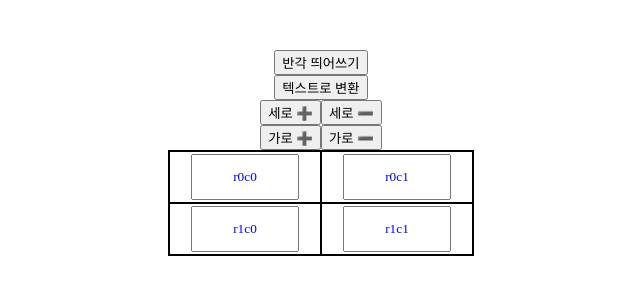
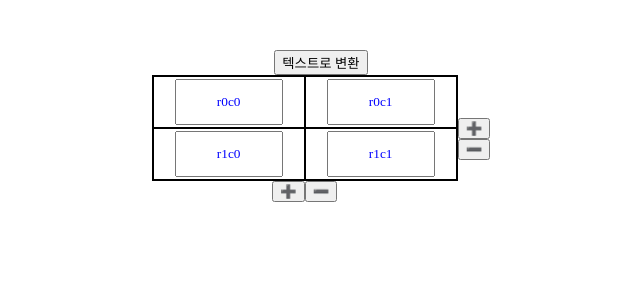
Before and after one commit to Barkshihun/table-to-text, a React (Vite) app: page / in a window 1280 px wide. Shown: the top 300 px of the page, without its empty margins (319-959 px from the left). Built offline with nearby package versions, Linux system fonts and the light colour scheme; a web font is replaced by a local one.

Commit message:
띄어쓰기 전환을 Output으로 이동

```diff
--- a/src/App.tsx
+++ b/src/App.tsx
@@ -4,29 +4,16 @@ import Table from "./components/Table";
 
 function App() {
   const [isTable, setIsTable] = useState(true);
-  const [space, setSpace] = useState(" ");
   const onTranform = () => {
     setIsTable((currentIsTable) => !currentIsTable);
   };
-  const onChangeSpaceClick = () => {
-    setSpace((currentSpace) => {
-      switch (currentSpace) {
-        case " ":
-          return "\u3000";
-        case "\u3000":
-          return " ";
-        default:
-          return " ";
-      }
-    });
-  };
+
   return (
     <main>
-      <button onClick={onChangeSpaceClick}>{space === " " ? "반각 띄어쓰기" : "전각 띄어쓰기"}</button>
       <button onClick={onTranform} className={"transform-btn"}>
         {isTable ? "텍스트로 변환" : "표로 가기"}
       </button>
-      {isTable ? <Table /> : <Output space={space} />}
+      {isTable ? <Table /> : <Output />}
     </main>
   );
 }
--- a/src/components/Output.tsx
+++ b/src/components/Output.tsx
@@ -3,7 +3,20 @@ import { rows, cols, globalTableList } from "./Table";
 import "../scss/Output.scss";
 
 const thickChars = ["@", "\u25A0-\u25FF"];
-function Output({ space }: { space: string }) {
+function Output() {
+  const [space, setSpace] = useState(" ");
+  const onChangeSpaceClick = () => {
+    setSpace((currentSpace) => {
+      switch (currentSpace) {
+        case " ":
+          return "\u3000";
+        case "\u3000":
+          return " ";
+        default:
+          return " ";
+      }
+    });
+  };
   // 정규표현식 시작
   // +20로 계산  +2
   const regCJK = /[ㄱ-ㅎ|ㅏ-ㅣ|가-힣|ぁ-ゔ|ァ-ヴー|々〆〤|一-龥]/g;
@@ -98,6 +111,7 @@ function Output({ space }: { space: string }) {
   }, [space]);
   return (
     <>
+      <button onClick={onChangeSpaceClick}>{space === " " ? "반각 띄어쓰기" : "전각 띄어쓰기"}</button>
       <textarea cols={60} rows={15} value={text} onChange={onChange}></textarea>
     </>
   );
--- a/src/components/Table.tsx
+++ b/src/components/Table.tsx
@@ -92,17 +92,19 @@ function Table() {
   // console.log("globalTableList", globalTableList);
   return (
     <>
-      <div>
-        <button onClick={onRowPlus}>세로 ➕</button>
-        <button onClick={onRowMinus}>세로 ➖</button>
+      <div className="table-container">
+        <table>
+          <tbody>{setTableContents()}</tbody>
+          <div className="row-btns">
+            <button onClick={onRowPlus}>➕</button>
+            <button onClick={onRowMinus}>➖</button>
+          </div>
+        </table>
+        <div className="col-btns">
+          <button onClick={onColPlus}>➕</button>
+          <button onClick={onColMinus}>➖</button>
+        </div>
       </div>
-      <div>
-        <button onClick={onColPlus}>가로 ➕</button>
-        <button onClick={onColMinus}>가로 ➖</button>
-      </div>
-      <table>
-        <tbody>{setTableContents()}</tbody>
-      </table>
     </>
   );
 }
--- a/src/scss/Table.scss
+++ b/src/scss/Table.scss
@@ -18,7 +18,10 @@ main {
 table {
   border-collapse: collapse;
   font-size: 30px;
-  @extend %border;
+  display: flex;
+  flex-direction: column;
+  justify-content: center;
+  // @extend %border;
 }
 td {
   @extend %border;
@@ -44,14 +47,16 @@ td {
 .cell {
   @extend %border;
 }
-.col-btn {
-  color: red;
-  position: relative;
-  left: 10px;
-  bottom: 20px;
+.table-container {
+  display: flex;
 }
-.row-btn {
-  color: blue;
-  position: relative;
-  right: 20px;
+.row-btns {
+  display: flex;
+  justify-content: center;
 }
+.col-btns {
+  display: flex;
+  flex-direction: column;
+  justify-content: center;
+  height: 100%;
+}
```
